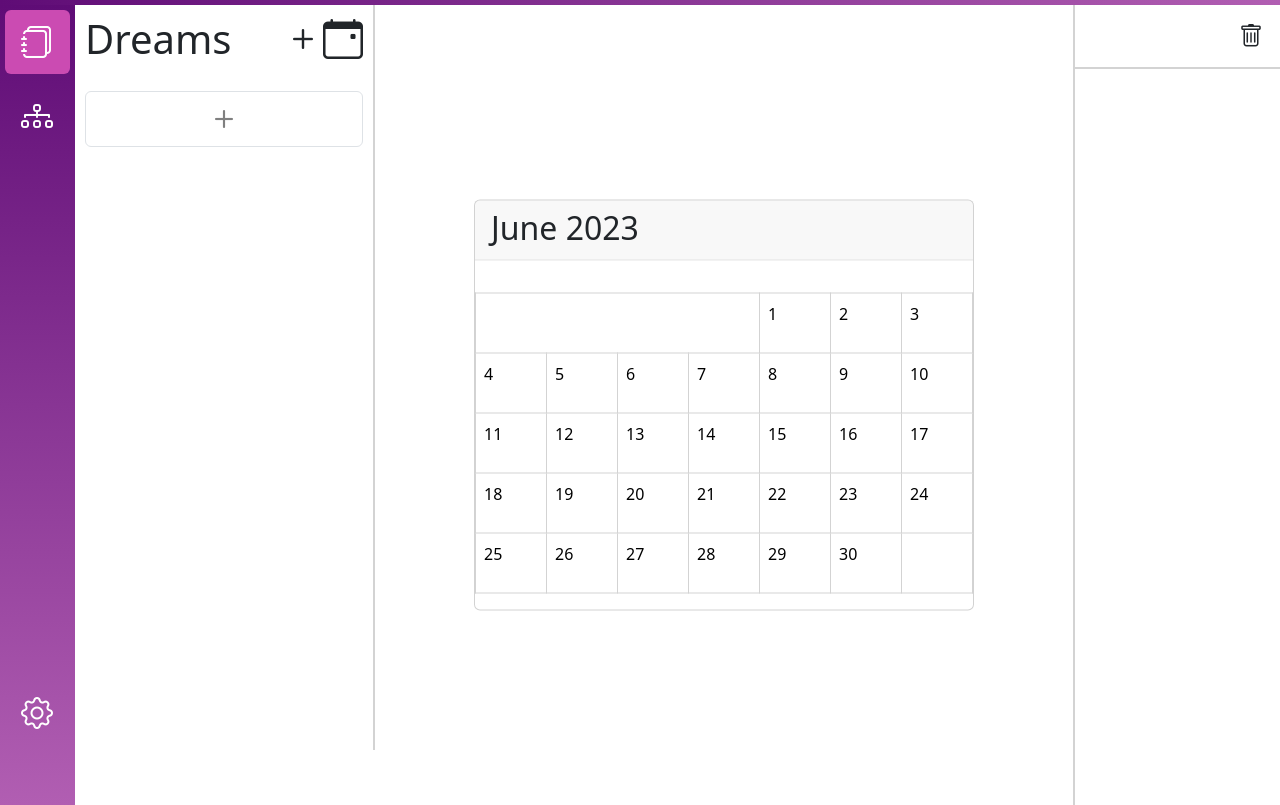
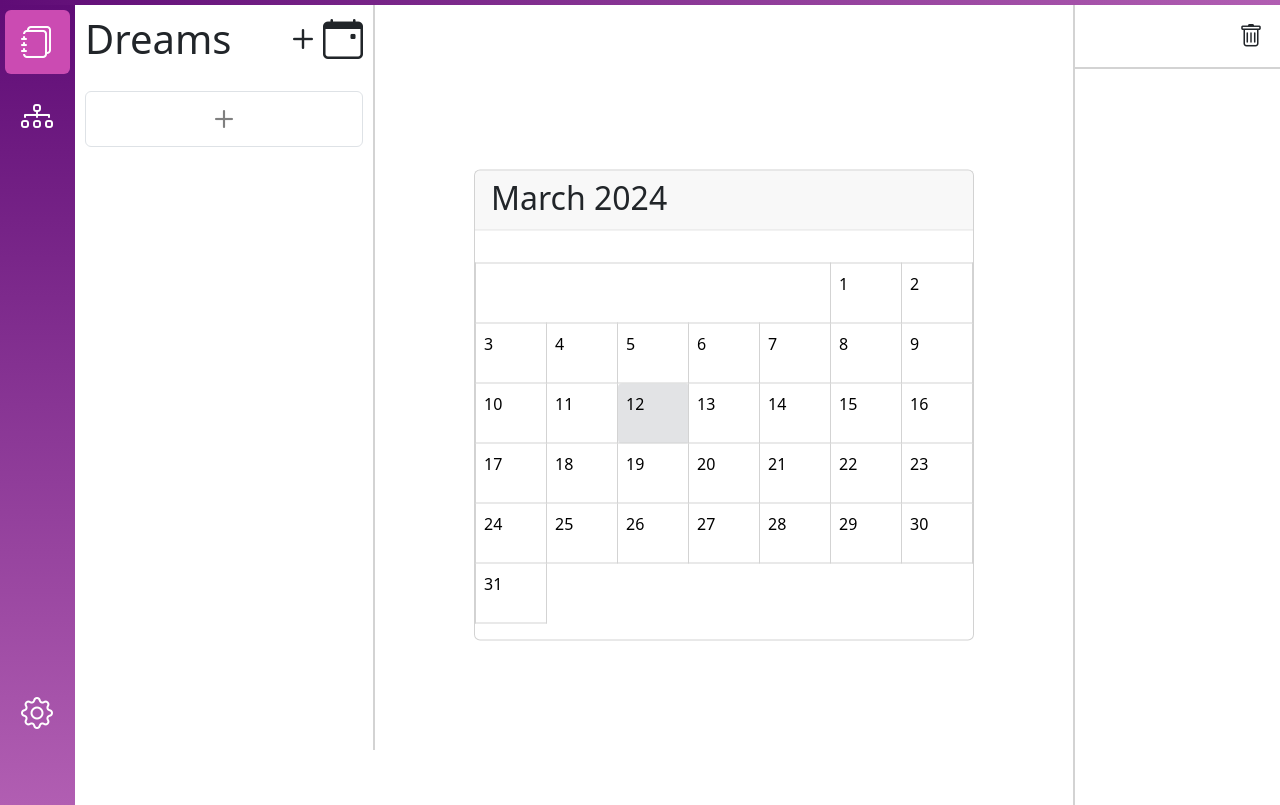
Before and after one commit to IGraceHu/dreamer, a plain HTML site: page public/index.html in a window 1280 px wide. Shown: the part 50-855 px from the top of the page. Drawn offline with nearby package versions, Linux system fonts and the light colour scheme; no server answers; a web font is replaced by a local one.

Commit message:
real quick hardcoding

```diff
--- a/public/index.html
+++ b/public/index.html
@@ -68,52 +68,55 @@
       <div id="calendar-container" class="">
         <div id="calendar" class="card position-absolute top-50 start-50 translate-middle">
           <div class="card-header">
-            <h2>June 2023</h2>
+            <h2>March 2024</h2>
           </div>
           <div class="card-body"></div>
           <table class="table table-hover">
             <tbody>
               <tr>
-                <td colspan="4"></td>
+                <td colspan="5"></td>
                 <td>1</td>
                 <td>2</td>
-                <td>3</td>
               </tr>
               <tr>
+                <td>3</td>
                 <td>4</td>
                 <td>5</td>
                 <td>6</td>
                 <td>7</td>
                 <td>8</td>
                 <td>9</td>
-                <td>10</td>
               </tr>
               <tr>
+                <td>10</td>
                 <td>11</td>
-                <td>12</td>
+                <td class="table-secondary">12</td>
                 <td>13</td>
                 <td>14</td>
                 <td>15</td>
                 <td>16</td>
-                <td>17</td>
               </tr>
               <tr>
+                <td>17</td>
                 <td>18</td>
                 <td>19</td>
                 <td>20</td>
                 <td>21</td>
                 <td>22</td>
                 <td>23</td>
-                <td>24</td>
               </tr>
               <tr>
+                <td>24</td>
                 <td>25</td>
                 <td>26</td>
                 <td>27</td>
                 <td>28</td>
                 <td>29</td>
                 <td>30</td>
-                <td></td>
+
+              </tr>
+              <tr>
+                <td>31</td>
               </tr>
             </tbody>
           </table>
```
